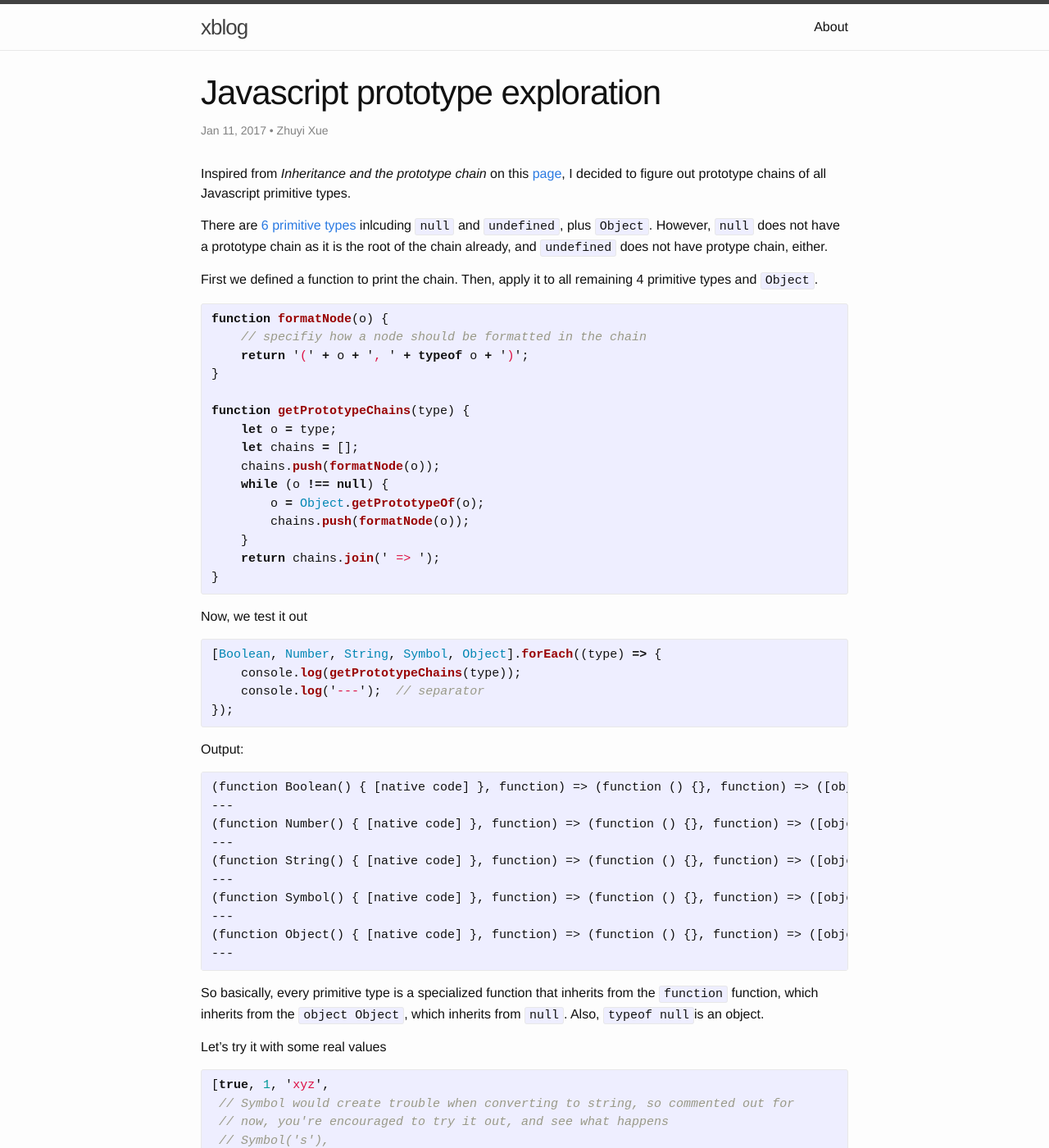
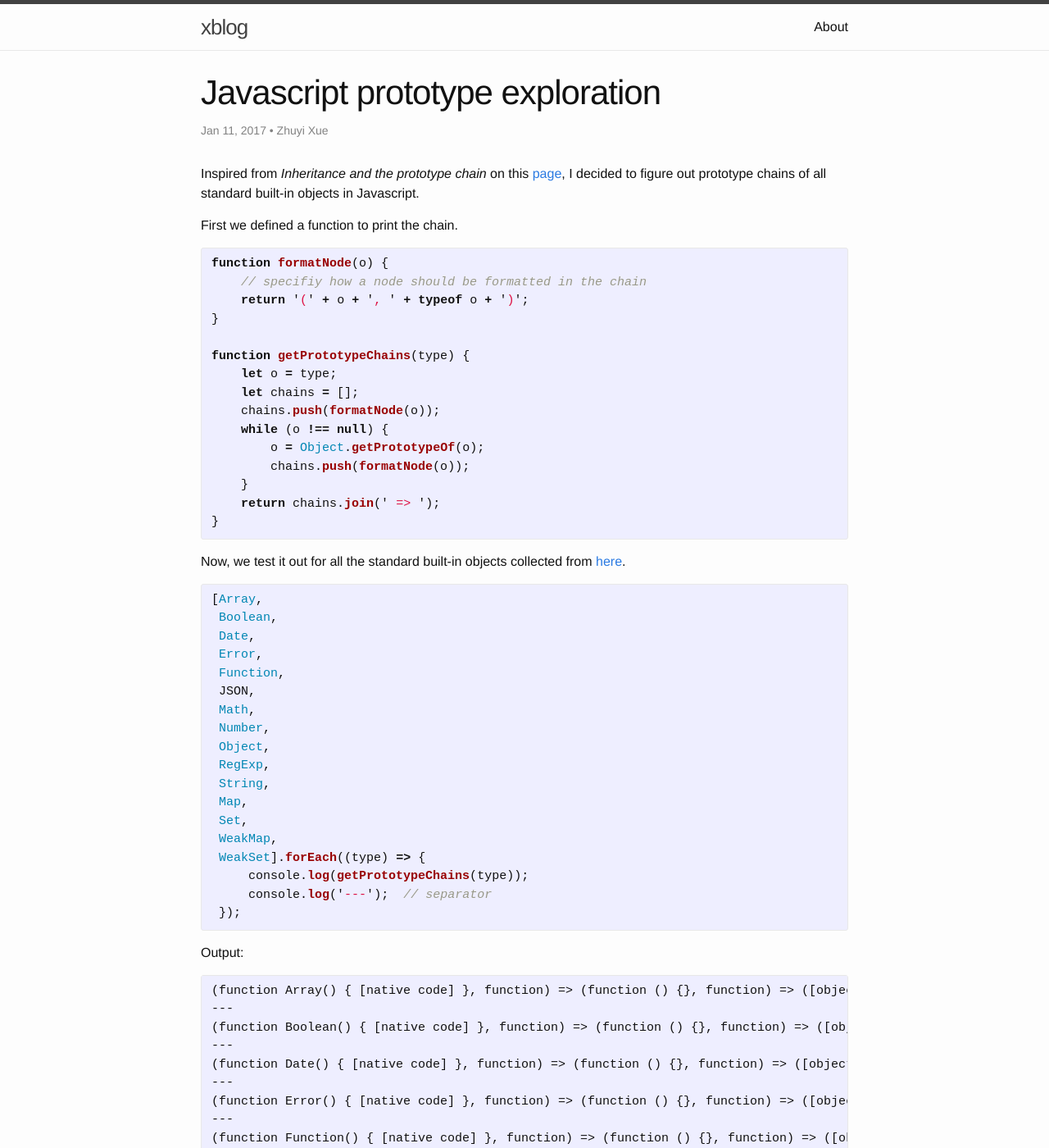
Before and after one commit to zyxue/zyxue.github.io, a Jekyll site: the page built from _posts/2017-01-11-javascript-prototype-exploration.md, in a window 1280 px wide and 1400 px high. Shown: the whole window at 82% size. Built offline with Jekyll 4.4.1, drawn with Linux system fonts in a browser that asks for light colours; comment, search, counter and statistics services are not loaded; some of the changed text lies outside the part shown.

Commit message:
corrected conceptual errors in  _posts/2017-01-11-javascript-prototype-exploration.md

```diff
--- a/_posts/2017-01-11-javascript-prototype-exploration.md
+++ b/_posts/2017-01-11-javascript-prototype-exploration.md
@@ -9,18 +9,9 @@
 Inspired from *Inheritance and the prototype chain* on
 this
 [page](https://developer.mozilla.org/en/docs/Web/JavaScript/Inheritance_and_the_prototype_chain),
-I decided to figure out prototype chains of all Javascript primitive types.
+I decided to figure out prototype chains of all standard built-in objects in Javascript.
 
-
-There
-are
-[6 primitive types](https://developer.mozilla.org/en-US/docs/Web/JavaScript/Data_structures) inlcuding
-`null` and `undefined`, plus `Object`. However, `null` does not have a prototype
-chain as it is the root of the chain already, and `undefined` does not have
-protype chain, either.
-
-First we defined a function to print the chain. Then, apply it to all remaining 4
-primitive types and `Object`.
+First we defined a function to print the chain.
 
 {% highlight javascript %}
 function formatNode(o) {
@@ -40,34 +31,72 @@
 }
 {% endhighlight %}
 
-Now, we test it out
+Now, we test it out for all the standard built-in objects collected from [here](https://developer.mozilla.org/en-US/docs/Web/JavaScript).
 
 {% highlight javascript %}
-[Boolean, Number, String, Symbol, Object].forEach((type) => {
-    console.log(getPrototypeChains(type));
-    console.log('---');  // separator
-});
+[Array,
+ Boolean,
+ Date,
+ Error,
+ Function,
+ JSON,
+ Math,
+ Number,
+ Object,
+ RegExp,
+ String,
+ Map,
+ Set,
+ WeakMap,
+ WeakSet].forEach((type) => {
+     console.log(getPrototypeChains(type));
+     console.log('---');  // separator
+ });
 {% endhighlight %}
 
 Output:
 
 {% highlight default %}
+(function Array() { [native code] }, function) => (function () {}, function) => ([object Object], object) => (null, object)
+---
 (function Boolean() { [native code] }, function) => (function () {}, function) => ([object Object], object) => (null, object)
+---
+(function Date() { [native code] }, function) => (function () {}, function) => ([object Object], object) => (null, object)
+---
+(function Error() { [native code] }, function) => (function () {}, function) => ([object Object], object) => (null, object)
+---
+(function Function() { [native code] }, function) => (function () {}, function) => ([object Object], object) => (null, object)
+---
+([object JSON], object) => ([object Object], object) => (null, object)
+---
+([object Math], object) => ([object Object], object) => (null, object)
 ---
 (function Number() { [native code] }, function) => (function () {}, function) => ([object Object], object) => (null, object)
 ---
+(function Object() { [native code] }, function) => (function () {}, function) => ([object Object], object) => (null, object)
+---
+(function RegExp() { [native code] }, function) => (function () {}, function) => ([object Object], object) => (null, object)
+---
 (function String() { [native code] }, function) => (function () {}, function) => ([object Object], object) => (null, object)
 ---
-(function Symbol() { [native code] }, function) => (function () {}, function) => ([object Object], object) => (null, object)
+(function Map() { [native code] }, function) => (function () {}, function) => ([object Object], object) => (null, object)
 ---
-(function Object() { [native code] }, function) => (function () {}, function) => ([object Object], object) => (null, object)
+(function Set() { [native code] }, function) => (function () {}, function) => ([object Object], object) => (null, object)
+---
+(function WeakMap() { [native code] }, function) => (function () {}, function) => ([object Object], object) => (null, object)
+---
+(function WeakSet() { [native code] }, function) => (function () {}, function) => ([object Object], object) => (null, object)
 ---
 {% endhighlight %}
 
-So basically, every primitive type is a specialized function that inherits from
-the `function` function, which inherits from the `object Object`, which inherits
-from `null`. Also, `typeof null`is an object.
+As you can see, most of them are specialized functions that inherit from the
+`function` function, which inherits from the `object Object`, which inherits
+from `null`.
 
+`JSON` and `Math` are the exceptions as they inherit from the `object Object`
+directly.
+
+Also, it shows that `typeof null`is an object.
 
 Let's try it with some real values
 
```
